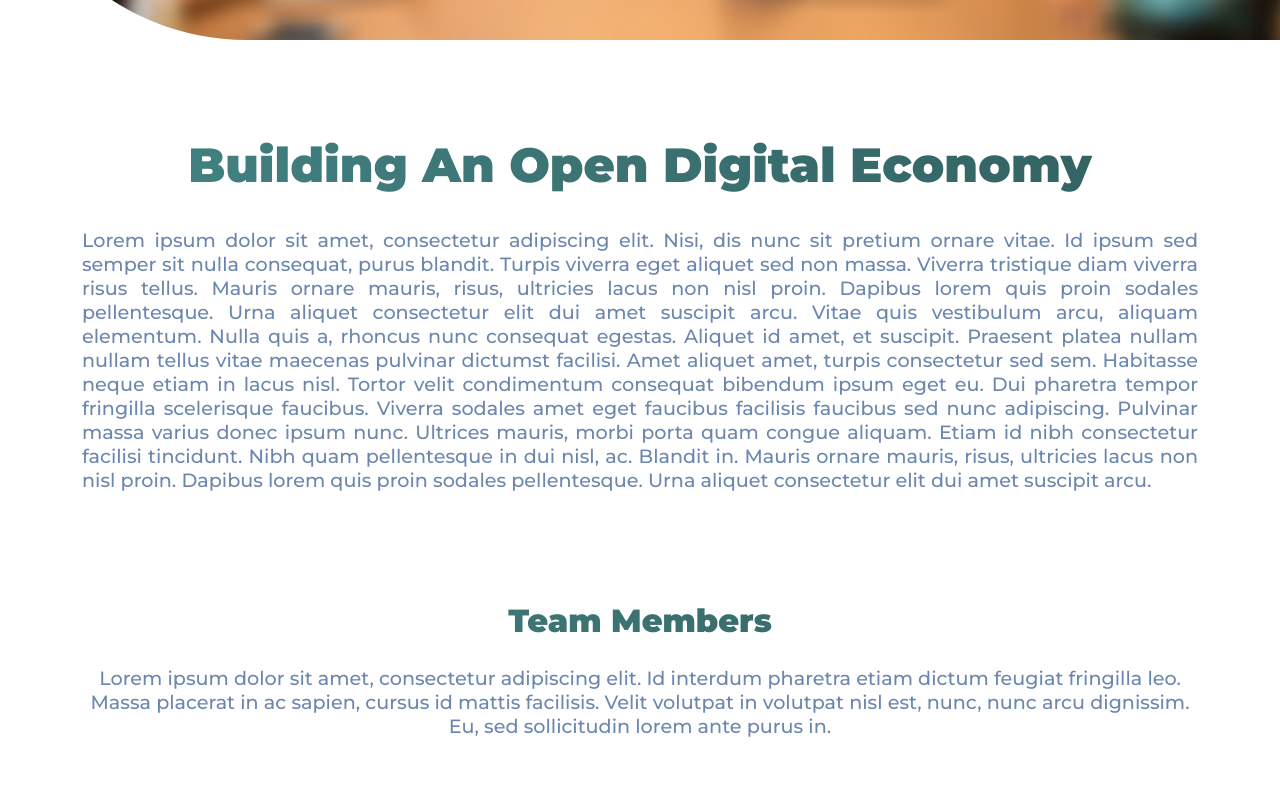
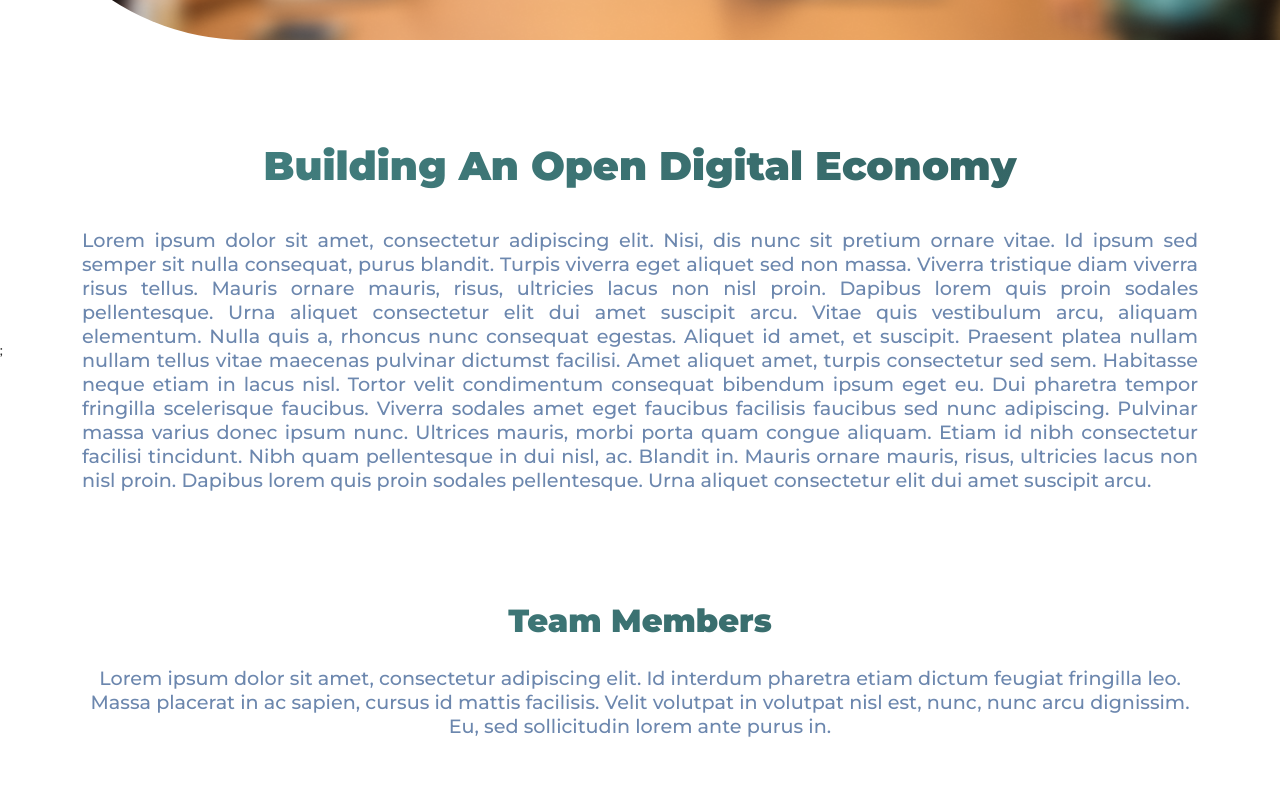
Before and after one commit to Kola92/codnify-website, a Next.js app: page /about-us in a window 1280 px wide. Shown: the part 460-1260 px from the top of the page. Built offline with nearby package versions, Linux system fonts and the light colour scheme.

Commit message:
tweak for mobile responsiveness

```diff
--- a/components/Contact.js
+++ b/components/Contact.js
@@ -10,7 +10,7 @@ const Contact = () => {
         If you have project requirements or you feel like knowing Codnify, just
         the fill the form and we are just a click away.
       </p>
-      <div>
+      <div className="input-field-row">
         <Row>
           <Col>
             <TextField
@@ -19,6 +19,7 @@ const Contact = () => {
               label="Full Name"
               type="text"
               variant="standard"
+              className="input-text-field"
             />
           </Col>
           <Col>
@@ -28,6 +29,7 @@ const Contact = () => {
               type="text"
               label="Phone Number"
               variant="standard"
+              className="input-text-field"
             />
           </Col>
         </Row>
@@ -40,6 +42,7 @@ const Contact = () => {
               label="Email"
               type="email"
               variant="standard"
+              className="input-text-field"
             />
           </Col>
           <Col>
@@ -49,6 +52,7 @@ const Contact = () => {
               label="Company"
               type="text"
               variant="standard"
+              className="input-text-field"
             />
           </Col>
         </Row>
--- a/pages/_app.js
+++ b/pages/_app.js
@@ -17,7 +17,8 @@ function MyApp({ Component, pageProps }) {
       <Head>
         <title>{Component.title}</title>
         <meta name="description" content={Component.description} />
-
+        <meta name="viewport"
+      content="width=device-width, user-scalable=no, initial-scale=1.0, maximum-scale=1.0, minimum-scale=1.0" />
       </Head>
 
       <Component {...pageProps} />;
--- a/pages/_document.js
+++ b/pages/_document.js
@@ -4,6 +4,7 @@ export default function Document() {
   return (
     <Html>
       <Head>
+
         {/* Bebas Neue Fonts */}
         <link rel="preconnect" href="https://fonts.googleapis.com" />
         <link
--- a/pages/about-us.js
+++ b/pages/about-us.js
@@ -45,12 +45,12 @@ export default function AboutUs() {
   };
 
   return (
-    <div className={styles.container}>
+    <div style={{height:'100vh'}} className={styles.container}>
       <Head>
         <link rel="icon" href="/images/logo.png" />
       </Head>
 
-      <div className={styles.aboutUsAboveFold} style={aboveFoldStyling}>
+      <div className="aboutUsAboveFold" style={aboveFoldStyling}>
         <header className="about-header">
           <Navbar />
         </header>
--- a/pages/services.js
+++ b/pages/services.js
@@ -28,7 +28,7 @@ export default function Services() {
         <link rel="icon" href="/images/logo.png" />
       </Head>
 
-      <div className={styles.servicesAboveFold} style={aboveFoldStyling}>
+      <div className="servicesAboveFold" style={aboveFoldStyling}>
         <header className="about-header">
           <NavigationBar />
         </header>
--- a/styles/About.module.css
+++ b/styles/About.module.css
@@ -1,7 +1,4 @@
-.aboutUsAboveFold {
-  height: 500px !important;
-  padding-bottom: 3.75rem;
-}
+
 .main {
   margin-top:6rem;
   font-family: Montserrat;
--- a/styles/Services.module.css
+++ /dev/null
@@ -1,4 +0,0 @@
-.servicesAboveFold {
-  height: 500px !important;
-  padding-bottom: 3.75rem;
-}
--- a/styles/globals.css
+++ b/styles/globals.css
@@ -13,6 +13,10 @@ body {
   padding: 0;
   margin: 0;
   font-family: "Bebas Neue" !important;
+}
+body {
+  overflow-y: scroll;
+  overflow-x: hidden;
 }
 a {
   color: inherit;
@@ -43,6 +47,9 @@ header .navbar-brand a {
 }
 
 /* Navbar */
+.navbar-toggler.collapsed {
+  border: none !important;
+}
 .above-fold .navbar-brand {
   display: flex;
   align-items: center;
@@ -131,11 +138,14 @@ header .navbar-brand a {
 .codnify-logo-container {
   height: 500px;
 }
+.phone {
+  position: relative;
+}
 .phone > span {
   overflow: inherit !important;
 }
 .phone img {
-  left: 62px !important;
+  left: 23px !important;
   /* bottom: 509px !important; */
   width: inherit !important;
   height: inherit !important;
@@ -175,6 +185,11 @@ header .navbar-brand a {
 }
 
 /* About Section */
+.aboutUsAboveFold {
+  height: 500px !important;
+  padding-bottom: 3.75rem;
+}
+
 .about-section h3 {
   font-weight: 900;
   font-size: 3rem;
@@ -447,9 +462,25 @@ line-height: 24px;
   color: #031432;
 }
 .ratings > div {
-  margin-right:1rem;
+  margin-right: 1rem;
 }
 .client-details {
+  /* display: flex;
+  flex-direction: column;
+  align-items: center;
+  position: absolute;
+  width: 192px;
+  justify-content: center;
+  height: 52px;
+  text-align: center;
+  left: 34rem;
+  top: 13.2rem;
+  background: #ffffff;
+  box-shadow: 0px 12px 32px rgba(63, 128, 240, 0.08);
+  border-radius: 8px; */
+  position: relative;
+}
+.client__details-inner {
   display: flex;
   flex-direction: column;
   align-items: center;
@@ -519,14 +550,17 @@ color: #031432;
 .css-1480iag-MuiInputBase-root-MuiInput-root:after {
   color: white !important;
 }
-.css-aqpgxn-MuiFormLabel-root-MuiInputLabel-root {
+.input-text-field label {
   color: white !important;
   font-family: "Montserrat";
   font-weight: 400;
   font-size: 1rem;
 }
-.css-1480iag-MuiInputBase-root-MuiInput-root:before {
-  border-bottom: 1px solid white !important;
+.input-text-field input {
+  border-bottom: 2px solid white !important;
+}
+.input-text-field .css-1480iag-MuiInputBase-root-MuiInput-root:after {
+  border-bottom: 2px solid white !important;
 }
 .submit-button {
   margin-top: 2.563rem;
@@ -657,6 +691,7 @@ color: #031432;
 2. ABOUT US PAGE
 
 ******/
+
 .about-copy-text h1 {
   font-family: "Montserrat";
   font-weight: 900;
@@ -672,7 +707,7 @@ color: #031432;
   -webkit-text-fill-color: transparent;
   background-clip: text;
   text-fill-color: transparent;
-  margin-top: 4.063rem;
+  margin-top: 6.063rem;
 }
 .about-page-container {
   display: flex;
@@ -683,7 +718,7 @@ color: #031432;
 }
 .about-page-container h3 {
   font-weight: 900;
-  font-size: 48px;
+  font-size: 2.5rem;
   line-height: 59px;
   text-align: center;
   background: linear-gradient(47.03deg, #438181 7.38%, #326060 97.34%);
@@ -822,7 +857,11 @@ color: #031432;
   text-fill-color: transparent;
 }
 .ant-tabs-tab-active {
-  background: linear-gradient(47.03deg, #438181 7.38%, #326060 97.34%) !important;
+  background: linear-gradient(
+    47.03deg,
+    #438181 7.38%,
+    #326060 97.34%
+  ) !important;
 }
 .ant-tabs-tab-active .ant-tabs-tab-btn {
   -webkit-text-fill-color: white !important;
@@ -899,6 +938,10 @@ color: #031432;
 3. SERVICES PAGE
 
 ******/
+.servicesAboveFold {
+  height: 500px !important;
+  padding-bottom: 3.75rem;
+}
 
 /* Alternating Two Column Layout */
 .layout {
@@ -915,8 +958,8 @@ color: #031432;
   flex-direction: row-reverse;
 }
 .layout__item {
-  padding-top: 1em;
-  padding-left: 3.5em;
+  padding-top: 1em !important;
+  padding-left: 3.5em !important;
   /* display: flex;
   flex-direction: column;
   align-items: center; */
@@ -964,10 +1007,246 @@ text-fill-color: transparent;
   margin-top: 2.5rem;
 }
 
-.layout__item-1, .layout__item-3 {
+.layout__item-1,
+.layout__item-3 {
   padding-left: 9rem;
 }
 .layout__item ul li {
   color: #333;
   font-weight: 600;
 }
+
+@media (min-width: 576px) and (max-width: 991px) {
+  .container {
+    max-width: 800px !important;
+  }
+}
+@media (max-width: 991px) {
+  .container {
+    max-width: 750px !important;
+    padding: 0 20px !important;
+  }
+  .above-fold .above-fold-row {
+    display: flex;
+    flex-direction: column-reverse;
+  }
+  .phone img {
+    left: 170px !important;
+  }
+  .codnify-logo-container {
+    margin-bottom: 2.063rem !important;
+  }
+  .above-fold-row > div {
+    background-size: cover !important;
+  }
+  .partners span:not(.partners span:last-of-type) {
+    margin-right: 15px !important;
+  }
+  .about-section .col {
+    margin-bottom: 20px !important;
+  }
+  .services-section h3 {
+    justify-content: center;
+  }
+  .services-section .col:first-of-type {
+    display: flex;
+    flex-direction: column;
+    justify-content: center;
+    margin-bottom: 3rem;
+  }
+  .services-list {
+    font-size: 1.4rem;
+    line-height: 1;
+    margin-bottom: 1rem;
+  }
+  .slick-slider {
+    height: 100% !important;
+  }
+  .section-services.container {
+    max-width: 960px !important;
+  }
+  .layout__item-1, .layout__item-3 {
+    padding-left: 0 !important;
+}
+.layout {
+  flex-direction: column;
+  align-items: center;
+    justify-content: center;
+    text-align: center;
+}
+.layout:nth-child(even) {
+  flex-direction: column !important;
+}
+.layout__item--figure {
+  margin-right: 0 !important;
+}
+}
+@media screen and (max-width: 740px) {
+  .phone img {
+    left: 149px !important;
+  }
+}
+@media screen and (max-width: 600px) {
+  .container {
+    max-width: 600px !important;
+  }
+  .phone img {
+    left: 85px !important;
+  }
+  .team-members-tabs .row {
+    flex-direction: column;
+  }
+  .team-members-tabs .card-column {
+    flex: 100% 1;
+    max-width: 95% !important;
+  }
+}
+@media screen and (max-width: 500px) {
+  .phone img {
+    left: 29px !important;
+  }
+}
+@media screen and (max-width: 420px) {
+  .container {
+    max-width: 600px !important;
+  }
+  .phone img {
+    left: 0 !important;
+  }
+}
+@media screen and (min-width: 421px) and (max-width: 479px) {
+  .phone img {
+    left: 31px !important;
+  }
+}
+@media screen and (max-width: 700px) {
+  .aboutUsAboveFold {
+    border-radius: 0 !important;
+  }
+  .services-section .row {
+    flex-direction: column;
+  }
+  .servicesAboveFold {
+    border-radius: 0 !important;
+  }
+  .projects-section h3 {
+    justify-content: center;
+  }
+  .image-with-clientdetails {
+    gap: 2rem;
+    display: grid;
+    height: 100%;
+    grid-template-rows: auto auto;
+    width: 100%;
+    grid-template-columns: none;
+  }
+  .testimonial-feedback {
+    width: 100%;
+  }
+  .slick-prev,
+  .slick-next {
+    top: 78% !important;
+    transform: translate(151%, -33%) !important;
+  }
+  .testimonials-section h3 {
+    justify-content: center !important;
+  }
+  .ratings-container {
+    height: 140px !important;
+  }
+  .ratings {
+    justify-content: space-between;
+    width: fit-content;
+    left: 100px;
+  }
+  .client__details-inner {
+    left: 101px;
+    top: -453px;
+  }
+  .testimonial-container {
+    flex-direction: column;
+}
+  .contact-section > section {
+    padding: 15px;
+  }
+  .input-field-row .row {
+    flex-direction: column;
+  }
+  .contact-section h4 {
+    font-size: 2rem;
+  }
+  footer > .row {
+    display: flex;
+    flex-direction: column;
+    align-items: center;
+    justify-content: center;
+    text-align: center;
+  }
+  .footer-logo {
+    justify-content: center;
+  }
+  .address {
+    display: flex;
+    justify-content: center;
+  }
+  .social-media ul {
+    justify-content: center;
+  }
+  .company-info-links,
+  .services-footer-links,
+  .contact-footer-links {
+    display: flex;
+    flex-direction: column;
+    justify-content: center;
+    align-items: center;
+  }
+  .client-details {
+    position: relative;
+    height: -webkit-fill-available;
+    width: -webkit-fill-available;
+  }
+  .about-location-section {
+    height: 100% !important;
+  }
+  .address-card h4 {
+    line-height: 1;
+  }
+  .world-map-section {
+    flex-direction: column;
+    justify-content: space-evenly !important;
+  }
+  .address-card:first-of-type {
+    margin-right: 0 !important;
+    margin-bottom: 1rem;
+  }
+}
+@media screen and (max-width: 800px) {
+  .team-members-tabs .card-column {
+    flex: 40% 1;
+    max-width: 40%;
+}
+}
+@media screen and (max-width: 450px) {
+  .team-members-tabs {
+    display: flex !important;
+    flex-direction: column;
+  }
+  .ant-tabs-tab {
+    margin-bottom: 0 !important;
+  }
+  .ant-tabs-nav-wrap {
+    margin-bottom: 2rem !important;
+  }
+  .about-team-section {
+    flex-direction: column !important;
+  }
+  .about-team-section .row {
+    padding-right: 0 !important;
+  }
+  .address-card {
+    width: auto !important;
+  }
+  .about-page-container h3 {
+    line-height: 1.2;
+  }
+}
```
Also changed, not shown: components/Footer.js (+6 -4 lines), components/Services.js (+21 -18 lines), components/Testimonials/Testimonials.js (+50 -38 lines), pages/index.js (+33 -22 lines), public/images/above-fold-image-cropped.png (added). Lines whose indentation alone changed are shown as unchanged.
